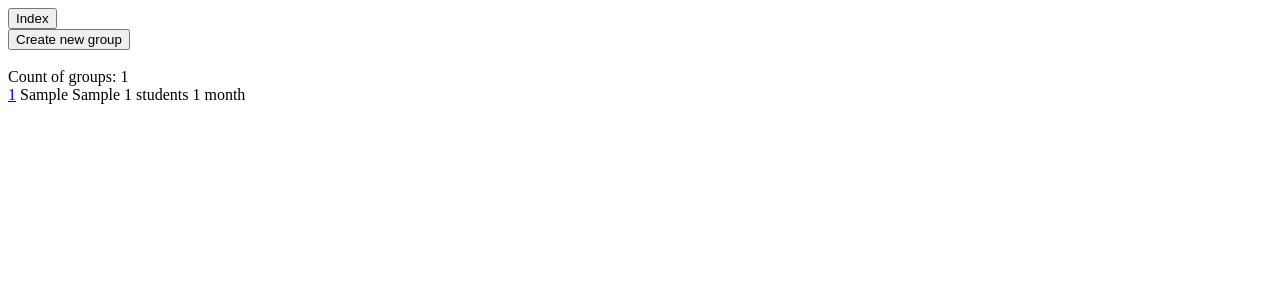
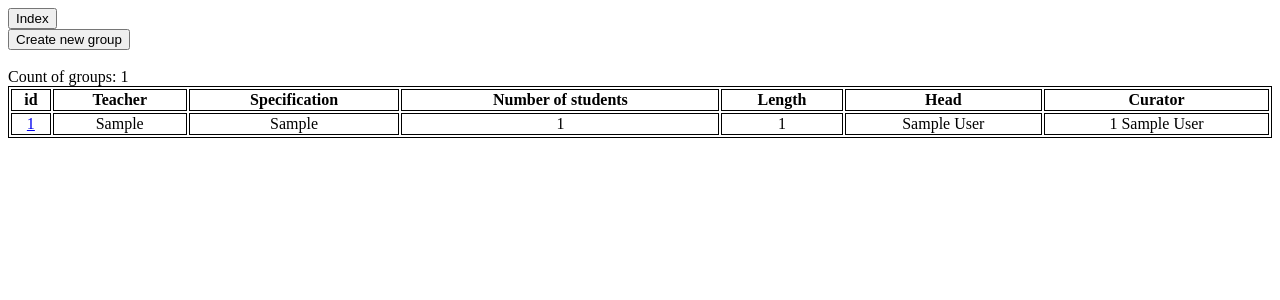
Before and after one commit to maxStorozhenko/test_repository, a Django app: page /groups/list/ in a window 1280 px wide. Shown: the top 300 px of the page. Run offline with Django 3.2, Linux system fonts and the light colour scheme; tables that the repository leaves empty hold one stand-in row (values such as "Sample post"); parts of the project's set-up code (start-up, migrations or seed data) failed here and were passed over.

Commit message:
Related fields

```diff
--- a/src/forms.py
+++ b/src/forms.py
@@ -40,7 +40,9 @@ class GroupCreateForm(forms.ModelForm):
         fields = ('teacher',
                   'specification',
                   'count_of_students',
-                  'length_of_course')
+                  'length_of_course',
+                  'head',
+                  'curator')
 
 
 class ContactUsForm(forms.Form):
--- a/src/group/admin.py
+++ b/src/group/admin.py
@@ -5,8 +5,9 @@ from group.models import Group
 
 class GroupAdmin(admin.ModelAdmin):
     list_per_page = 19
-    list_display = ('id', 'teacher', 'specification', 'count_of_students', 'length_of_course')
-    fields = ('teacher', 'specification', 'count_of_students', 'length_of_course')
+    list_display = ('id', 'teacher', 'specification', 'count_of_students', 'length_of_course', 'head', 'curator')
+    fields = ('teacher', 'specification', 'count_of_students', 'length_of_course', 'head', 'curator')
+    list_select_related = ['head', 'curator']
 
 
 admin.site.register(Group, GroupAdmin)
--- a/src/group/models.py
+++ b/src/group/models.py
@@ -1,4 +1,8 @@
 from django.db import models
+
+from students.models import Student
+
+from teachers.models import Teacher
 
 
 class Group(models.Model):
@@ -6,6 +10,8 @@ class Group(models.Model):
     specification = models.CharField(max_length=64)
     count_of_students = models.PositiveSmallIntegerField()
     length_of_course = models.PositiveSmallIntegerField()
+    head = models.OneToOneField(Student, on_delete=models.SET_NULL, null=True)
+    curator = models.ForeignKey(Teacher, on_delete=models.CASCADE)
 
     def info(self) -> str:
         return f'{self.teacher} {self.specification} {self.count_of_students} students \
--- a/src/group/views.py
+++ b/src/group/views.py
@@ -6,7 +6,7 @@ from group.models import Group
 
 
 def show_groups(request):
-    groups = Group.objects.all()
+    groups = Group.objects.all().select_related('head', 'curator')
     count = groups.count()
     return render(request, 'groups-list.html', context={'groups': groups,
                                                         'count': count})
--- a/src/students/models.py
+++ b/src/students/models.py
@@ -12,7 +12,7 @@ class Student(models.Model):
         return f'{self.first_name} {self.last_name}'
 
     def info(self) -> str:
-        return f'{self.id} {self.first_name} {self.last_name} {self.age}'
+        return f'{self.id} {self.first_name} {self.last_name}'
 
     def inc_age(self) -> None:
         self.age += 1
--- a/src/teachers/models.py
+++ b/src/teachers/models.py
@@ -12,3 +12,6 @@ class Teacher(models.Model):
     def info(self) -> str:
         return f'{self.first_name} {self.last_name} {self.age} {self.specification} ' \
                f'{self.active_groups} groups'
+
+    def __str__(self):
+        return f'{self.id} {self.first_name} {self.last_name}'
--- a/src/templates/groups-list.html
+++ b/src/templates/groups-list.html
@@ -3,6 +3,12 @@
 <head>
     <meta charset="UTF-8">
     <title>Groups</title>
+    <style>
+        table, th, td{
+            border: 1px solid black;
+            text-align: center;
+        }
+    </style>
 </head>
 <body>
 
@@ -10,9 +16,30 @@
 <a href="{% url 'groups:create' %}"><input type="button" value="Create new group"/></a><br><br>
 Count of groups: {{ count }}<br>
 
-{% for group in groups %}
-    <a href="{% url 'groups:edit' pk=group.id %}">{{ group.id }}</a>
-    {{ group.info }}<br>
-{% endfor %}
+<table style="width:100%">
+    <tr>
+        <th>id</th>
+        <th>Teacher</th>
+        <th>Specification</th>
+        <th>Number of students</th>
+        <th>Length</th>
+        <th>Head</th>
+        <th>Curator</th>
+    </tr>
+
+    {% for group in groups %}
+    <tr>
+        <td><a href="{% url 'groups:edit' pk=group.id %}">{{ group.id }}</a></td>
+        <td>{{ group.teacher }}</td>
+        <td>{{ group.specification }}</td>
+        <td>{{ group.count_of_students }}</td>
+        <td>{{ group.length_of_course }}</td>
+        <td>{{ group.head.full_name }}</td>
+        <td>{{ group.curator }}</td>
+    </tr>
+
+    {% endfor %}
+</table>
+
 </body>
 </html>
```
Also changed, not shown: src/group/management/commands/generate_groups.py (added, +34 -0 lines), .travis.yml, src/group/migrations/0002_group_head.py (added), src/group/migrations/0003_group_curator.py (added), src/students/migrations/0005_auto_20200522_1131.py (added), 2 other files.
